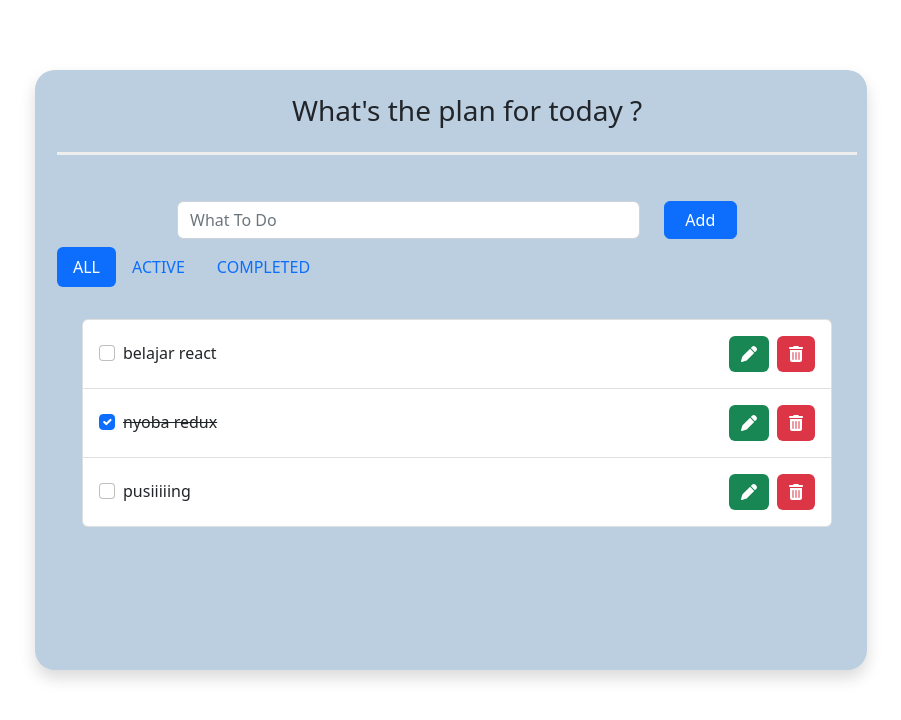
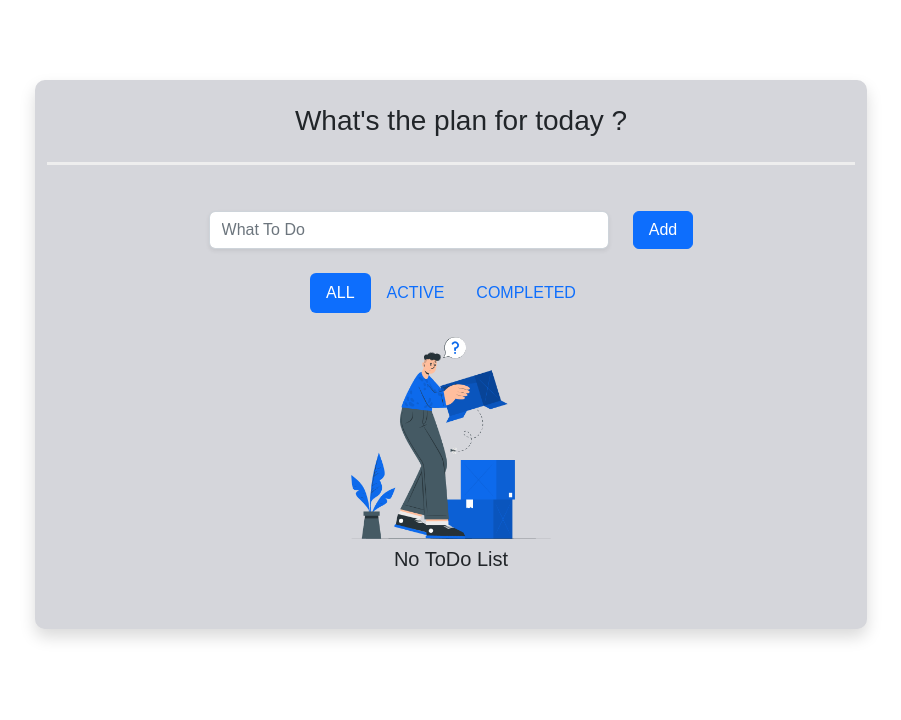
Before and after one commit to faraaryaresta/Skilvul-ToDoList-App, a React (Vite) app: page / in a window 1280 px wide. Shown: the top 720 px of the page, without its empty margins (189-1090 px from the left). Built offline with nearby package versions, Linux system fonts and the light colour scheme.

Commit message:
add filter todo list

```diff
--- a/src/App.css
+++ b/src/App.css
@@ -1,14 +1,25 @@
-.container {
-  text-align: center;
+body {
+  background-color: #FFFF;
+  font-family: sans-serif;
+}
+
+.todolist {
   width: 65%;
-  height: 600px;
-  margin-top: 70px;
-  /* background-color: rgb(145, 183, 173); */
-  background-color: rgb(187, 207, 225);
-  border-radius: 20px;
-  padding: 10px 10px 10px 22px;
+  height: auto;
+  margin-top: 80px;
+  padding-bottom: 50px;
+  background-color: rgb(213, 214, 219);
+  border-radius: 10px;
+
 }
 
 form {
-  width: 70%;
+  width: 60%;
 }
+
+
+@media screen and (max-width: 783px) {
+  .todolist {
+    width: 85%
+  }
+}
--- a/src/components/AddTodo.jsx
+++ b/src/components/AddTodo.jsx
@@ -2,7 +2,7 @@ import React, { useState } from 'react'
 import { faPen, faTrashCan } from "@fortawesome/free-solid-svg-icons"
 import { FontAwesomeIcon } from "@fortawesome/react-fontawesome"
 import { useDispatch, useSelector } from "react-redux"
-import { addTodo, deleteTodo, completedTodo, editTodo } from '../redux/actions/todoAction'
+import { addTodo, deleteTodo, completedTodo, editTodo, filterAktiveTodo, filterCompletedTodo } from '../redux/actions/todoAction'
 import Swal from 'sweetalert2';
 import notfound from "../assets/notfound.png"
 
@@ -10,11 +10,11 @@ const AddTodo = () => {
   const dispatch = useDispatch()
   const [inputTodo, setInputTodo] = useState("")
   const [editTodolist, setEditTodolist] = useState(null)
-  const {todos} = useSelector(state => state)
+  const [filterTodo, setFilterTodo] = useState(null)
+  const {todos, filter} = useSelector(state => state)
 
   const handleSubmit = (e) => {
     e.preventDefault()
-
     if (inputTodo.length !== 0) {
       if (!editTodolist) {
         const newTodo = {
@@ -23,7 +23,6 @@ const AddTodo = () => {
           completed: false
         }
         dispatch(addTodo(newTodo))
-        setInputTodo("")
         Swal.fire({
           position: 'top',
           icon: 'success',
@@ -34,6 +33,7 @@ const AddTodo = () => {
       } else {
         editTodolist.title = inputTodo
         dispatch(editTodo(editTodolist))
+        setEditTodolist(null)
         Swal.fire({
           position: 'top',
           icon: 'success',
@@ -41,6 +41,13 @@ const AddTodo = () => {
           showConfirmButton: false,
           timer: 1500
         });
+      }
+      setInputTodo("")
+      switch (filterTodo?.type) {
+        case "ACTIVE" :
+          dispatch(filterAktiveTodo(todos))
+        case "COMPLETED" :
+          dispatch(filterCompletedTodo(todos))
       }
     } else {
       Swal.fire({
@@ -51,31 +58,6 @@ const AddTodo = () => {
     }
   }
 
-    // if (inputTodo.length !== 0) {
-    //   dispatch(addTodo(newTodo))
-    //   setInputTodo('')
-    //     Swal.fire({
-    //       position: 'top',
-    //       icon: 'success',
-    //       title: 'Menambahkan todos',
-    //       showConfirmButton: false,
-    //       timer: 1500
-    //     });
-    // } else {
-    //   Swal.fire({
-    //     icon: 'error',
-    //     title: 'Oops...',
-    //     text: 'Anda harus mengisi todos terlebih dahulu!',
-    //   });
-    // };
-    // dispatch(addTodo(newTodo))
-    // setInputTodo("")
-
-
-  // const handleDeleteClick = () => {
-	// 	dispatch(deleteTodo({ todo }));
-	// };
-
   const handleCompleteClick = (item) => {
     dispatch(completedTodo(item))
   }
@@ -85,25 +67,43 @@ const AddTodo = () => {
     setEditTodolist({id, title})
   }
 
+  const handleAllClick = () => {
+    setFilterTodo(null)
+  }
+
+  const handleAktiveClick = () => {
+    dispatch(filterAktiveTodo(todos))
+    setFilterTodo({
+      type: "ACTIVE"
+    })
+  }
+
+  const handleCompletedClick = () => {
+    dispatch(filterCompletedTodo(todos))
+    setFilterTodo({
+      type: "COMPLETED"
+    })
+  }
+
   return (
     <>
-      <div className='container shadow pt-4'>
+      <div className='container todolist shadow pt-4'>
         <div className="text-center" style={{borderBottomStyle: "inset", marginBottom:"30px"}}>
           <h3 style={{marginLeft:"20px"}} className='text mb-4'>What's the plan for today ?</h3>
         </div>
-        <div className="input d-flex justify-content-center pt-3">
-          <form className='from-group custom-form' onSubmit={handleSubmit}>
+        <div className="input d-flex justify-content-center pt-3 ">
+          <form className='from-group' onSubmit={handleSubmit}>
             <div className="row d-flex justify-content-center">
-              <div className="col-md-10">
+              <div className="col-lg-10 col-md-12">
                 <input
                   type="text"
                   placeholder='What To Do'
-                  className="form-control input-todo mb-2 mr-sm-2"
+                  className="form-control input-todo mr-sm-2 shadow-sm"
                   value={inputTodo}
                   onChange={e => setInputTodo(e.target.value)}
                 />
               </div>
-              <div className="col-md-2">
+              <div className="col-lg-2 col-md-12">
                 {editTodolist ? (
                   <button
                     type='submit'
@@ -119,52 +119,89 @@ const AddTodo = () => {
                     Add
                   </button>
                 )}
-
               </div>
             </div>
           </form>
         </div>
 
-        <div className='list-todo'>
+        <div className='list-todo pt-4'>
           <div className='item-todo'>
-            <ul className="nav nav-pills mb-3" id="pills-tab" role="tablist">
+            <ul className="nav nav-pills mb-3 justify-content-center" id="pills-tab" role="tablist">
               <li className="nav-item" role="presentation">
-                <button className="nav-link active" id="pills-home-tab" data-bs-toggle="pill" data-bs-target="#pills-home" type="button" role="tab" aria-controls="pills-home" aria-selected="true">ALL</button>
+                <button
+                  className="nav-link active"
+                  id="pills-home-tab"
+                  data-bs-toggle="pill"
+                  data-bs-target="#pills-home"
+                  type="button"
+                  role="tab"
+                  aria-controls="pills-home"
+                  aria-selected="true"
+                  onClick={handleAllClick}
+                >ALL</button>
               </li>
               <li className="nav-item" role="presentation">
-                <button className="nav-link" id="pills-profile-tab" data-bs-toggle="pill" data-bs-target="#pills-profile" type="button" role="tab" aria-controls="pills-profile" aria-selected="false">ACTIVE</button>
+                <button
+                  className="nav-link"
+                  id="pills-profile-tab"
+                  data-bs-toggle="pill"
+                  data-bs-target="#pills-profile"
+                  type="button" role="tab"
+                  aria-controls="pills-profile"
+                  aria-selected="false"
+                  onClick={handleAktiveClick}
+                >ACTIVE</button>
               </li>
               <li className="nav-item" role="presentation">
-                <button className="nav-link" id="pills-contact-tab" data-bs-toggle="pill" data-bs-target="#pills-contact" type="button" role="tab" aria-controls="pills-contact" aria-selected="false">COMPLETED</button>
+                <button
+                  className="nav-link"
+                  id="pills-contact-tab"
+                  data-bs-toggle="pill"
+                  data-bs-target="#pills-contact"
+                  type="button"
+                  role="tab"
+                  aria-controls="pills-contact"
+                  aria-selected="false"
+                  onClick={handleCompletedClick}
+                >COMPLETED</button>
               </li>
             </ul>
             <div className="tab-content" id="pills-tabContent">
               <div className="tab-pane fade show active" id="pills-home" role="tabpanel" aria-labelledby="pills-home-tab" tabindex="0">
-                <ul className="list-group pt-3 align-items-center">
+                <ul className="list-group pt-2 align-items-center">
                   {todos.length !== 0 ?
-                    todos.map((item) => {
-                      return (
+                    todos.map((item) =>
+                       (
                         <li key={item.id} className="list-group-item d-flex justify-content-between align-items-center" style={{width: 750}}>
                         <div className="form-check">
                           <input type="checkbox"
                             checked={item.completed}
                             onChange={() => handleCompleteClick(item)}
-                            className='form-check-input' />
+                            className='form-check-input'
+                            style={{cursor: "pointer"}}/>
                           <span className={item.completed ? "text-decoration-line-through" : ""}>
                             {item.title}
                           </span>
                         </div>
                         <div className="iconsWrap">
-                          <button className="btn btn-success m-2" style={{border: "none"}}>
-                            <FontAwesomeIcon onClick={() => updateHandler(item.id, item.title)} icon={faPen} />
+                          <button
+                            className={item.completed ? "d-none" : "btn btn-success m-2"}
+                            style={{border: "none", cursor: "pointer"}}
+                            onClick={() => updateHandler(item.id, item.title)}
+                          >
+                            <FontAwesomeIcon icon={faPen} />
                           </button>
-                          <button onClick={() => dispatch(deleteTodo(item))} className="btn btn-danger" style={{border: "none"}}>
+                          <button
+                            onClick={() => dispatch(deleteTodo(item))}
+                            className={item.completed ? "d-none" : "btn btn-danger m-2"}
+                            style={{border: "none", cursor: "pointer"}}
+                          >
                             <FontAwesomeIcon icon={faTrashCan}  />
                           </button>
                         </div>
                       </li>
                       )
-                    }) :
+                    ) : (
                       <>
                         <div className='data-kosong'>
                           <div className='justify-content-center'>
@@ -177,13 +214,122 @@ const AddTodo = () => {
                           </div>
                         </div>
                       </>
-                    }
-
-
+                    )}
                 </ul>
               </div>
-              <div className="tab-pane fade" id="pills-profile" role="tabpanel" aria-labelledby="pills-profile-tab" tabindex="0">...</div>
-              <div className="tab-pane fade" id="pills-contact" role="tabpanel" aria-labelledby="pills-contact-tab" tabindex="0">...</div>
+              <div className="tab-pane fade" id="pills-profile" role="tabpanel" aria-labelledby="pills-profile-tab" tabindex="0">
+              <ul className="list-group pt-2 align-items-center">
+                  {filter.length !== 0 ?
+                    filter.map((item) =>
+                       (
+                        <li key={item.id} className="list-group-item d-flex justify-content-between align-items-center" style={{width: 750}}>
+                        <div className="form-check">
+                          <input type="checkbox"
+                            checked={item.completed}
+                            onChange={() => {handleCompleteClick(item)
+                              dispatch(filterAktiveTodo(todos))
+                            }}
+                            className='form-check-input'
+                            style={{cursor: "pointer"}}/>
+                          <span className={item.completed ? "text-decoration-line-through" : ""}>
+                            {item.title}
+                          </span>
+                        </div>
+                        <div className="iconsWrap">
+                          <button
+                            onClick={() => {
+                              updateHandler(item.id, item.title)
+                              dispatch(filterAktiveTodo(todos))
+                            }}
+                            className={item.completed ? "d-none" : "btn btn-success m-2"}
+                            style={{border: "none", cursor: "pointer"}}
+                          >
+                            <FontAwesomeIcon icon={faPen} />
+                          </button>
+                          <button onClick={() => {
+                              dispatch(deleteTodo(item))
+                              dispatch(filterAktiveTodo(todos))
+                            }}
+                           className={item.completed ? "d-none" : "btn btn-danger m-2"}
+                           style={{border: "none", cursor: "pointer"}}
+                          >
+                            <FontAwesomeIcon icon={faTrashCan}  />
+                          </button>
+                        </div>
+                      </li>
+                      )
+                    ) : (
+                      <>
+                        <div className='data-kosong'>
+                          <div className='justify-content-center'>
+                            <img src={notfound}
+                              className="mx-auto d-block"
+                              alt="notfound"
+                              style={{width: 200}}
+                            />
+                            <h5 className='text-gray-dark text-sm text-center pt-2'>No ToDo List</h5>
+                          </div>
+                        </div>
+                      </>
+                    )}
+                </ul>
+              </div>
+              <div className="tab-pane fade" id="pills-contact" role="tabpanel" aria-labelledby="pills-contact-tab" tabindex="0">
+              <ul className="list-group pt-2 align-items-center">
+                  {filter.length !== 0 ?
+                    filter.map((item) =>
+                       (
+                        <li key={item.id} className="list-group-item d-flex justify-content-between align-items-center" style={{width: 750}}>
+                        <div className="form-check">
+                          <input type="checkbox"
+                            checked={item.completed}
+                            onChange={() => {handleCompleteClick(item)
+                              dispatch(filterCompletedTodo(todos))}}
+                            className='form-check-input'
+                            style={{cursor: "pointer"}}/>
+                          <span className={item.completed ? "text-decoration-line-through" : ""}>
+                            {item.title}
+                          </span>
+                        </div>
+                        <div className="iconsWrap">
+                          <button
+                            onClick={() => {
+                              updateHandler(item.id, item.title)
+                              dispatch(filterCompletedTodo(todos))
+                            }}
+                            className={item.completed ? "d-none" : "btn btn-success m-2"}
+                            style={{border: "none", cursor: "pointer"}}
+                          >
+                            <FontAwesomeIcon icon={faPen} />
+                          </button>
+                          <button onClick={() => {
+                              dispatch(deleteTodo(item))
+                              dispatch(filterCompletedTodo(todos))
+                            }}
+                            className={item.completed ? "d-none" : "btn btn-danger m-2"}
+                            style={{border: "none", cursor: "pointer"}}
+                          >
+                            <FontAwesomeIcon icon={faTrashCan}  />
+                          </button>
+                        </div>
+                      </li>
+                      )
+                    ) : (
+                      <>
+                        <div className='data-kosong'>
+                          <div className='justify-content-center'>
+                            <img src={notfound}
+                              className="mx-auto d-block"
+                              alt="notfound"
+                              style={{width: 200}}
+                            />
+                            <h5 className='text-gray-dark text-sm text-center pt-2'>No ToDo List</h5>
+                          </div>
+                        </div>
+                      </>
+                     )}
+                </ul>
+              </div>
             </div>
           </div>
         </div>
--- a/src/redux/actions/todoAction.js
+++ b/src/redux/actions/todoAction.js
@@ -2,6 +2,8 @@ export const ADD_TODO = "ADD_TODO"
 export const DELETE_TODO = "DELETE_TODO"
 export const COMPLETED_TODO = "COMPLETED_TODO"
 export const EDIT_TODO = "EDIT_TODO"
+export const FILTER_ACTIVE_TODO = "FILTER__ACTIVE_TODO"
+export const FILTER_COMPLETED_TODO = "FILTER__COMPLETED_TODO"
 
 export function addTodo(newTodo) {
     return {
@@ -30,3 +32,17 @@ export const editTodo = (todo) => {
         payload: todo
     }
 }
+
+export const filterAktiveTodo = (todo) => {
+    return {
+        type: FILTER_ACTIVE_TODO,
+        payload: todo
+    }
+}
+
+export const filterCompletedTodo = (todo) => {
+    return {
+        type: FILTER_COMPLETED_TODO,
+        payload: todo
+    }
+}
--- a/src/redux/reducers/todoReducer.js
+++ b/src/redux/reducers/todoReducer.js
@@ -1,11 +1,16 @@
-import { ADD_TODO, DELETE_TODO, COMPLETED_TODO, EDIT_TODO } from "../actions/todoAction";
+import {
+    ADD_TODO,
+    DELETE_TODO,
+    COMPLETED_TODO,
+    EDIT_TODO,
+    FILTER_ACTIVE_TODO,
+    FILTER_COMPLETED_TODO
+}
+from "../actions/todoAction";
 
 const initialState = {
-    todos: [
-      { id: 1, title: "belajar react", completed: false },
-      { id: 2, title: "nyoba redux", completed: true },
-      { id: 3, title: "pusiiiiing", completed: false },
-    ],
+    todos: [],
+    filter: []
   };
 
 
@@ -13,19 +18,33 @@ function todoReducer(state = initialState, action) {
     switch (action.type) {
         case ADD_TODO:
             return {
+                ...state,
                 todos: [...state.todos, action.payload]
             }
         case DELETE_TODO:
             return {
+                ...state,
                 todos: state.todos.filter((todo) => todo.id !== action.payload.id)
             }
         case COMPLETED_TODO:
             return {
+                ...state,
                 todos: state.todos.map((todo) => todo.id === action.payload.id ? {...todo, completed: !todo.completed} : todo)
             }
         case EDIT_TODO:
             return {
+                ...state,
                 todos: state.todos.map((todo) => todo.id === action.payload.id ? Object.assign(todo, action.payload) : todo)
+            }
+        case FILTER_ACTIVE_TODO:
+            return {
+                ...state,
+                filter: state.todos.filter((todo) => !todo.completed)
+            }
+        case FILTER_COMPLETED_TODO:
+            return {
+                ...state,
+                filter: state.todos.filter((todo) => todo.completed)
             }
         default:
             return state;
```
Also changed, not shown: src/components/TodoList.jsx (deleted, +0 -48 lines).
